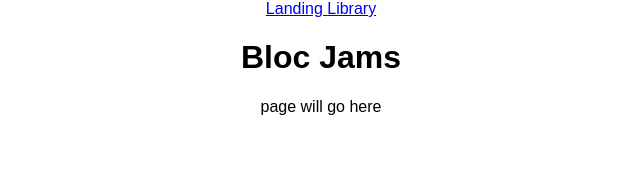
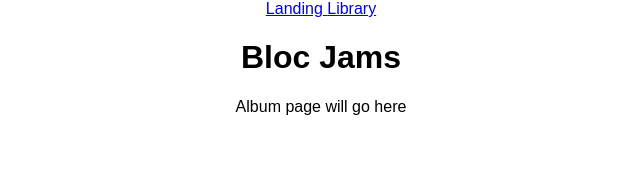
Before and after one commit to Smellow19/React-jams, a React (Create React App) app: page /album in a window 1280 px wide. Shown: the top 188 px of the page, without its empty margins (319-959 px from the left). Built offline with nearby package versions, Linux system fonts and the light colour scheme.

Commit message:
Routes finished

```diff
--- a/src/components/Album.js
+++ b/src/components/Album.js
@@ -2,7 +2,7 @@ import React from 'react';
 
 const Album = () => (
   <section className="album">
-    page will go here
+    Album page will go here
   </section>
 );
 
```
